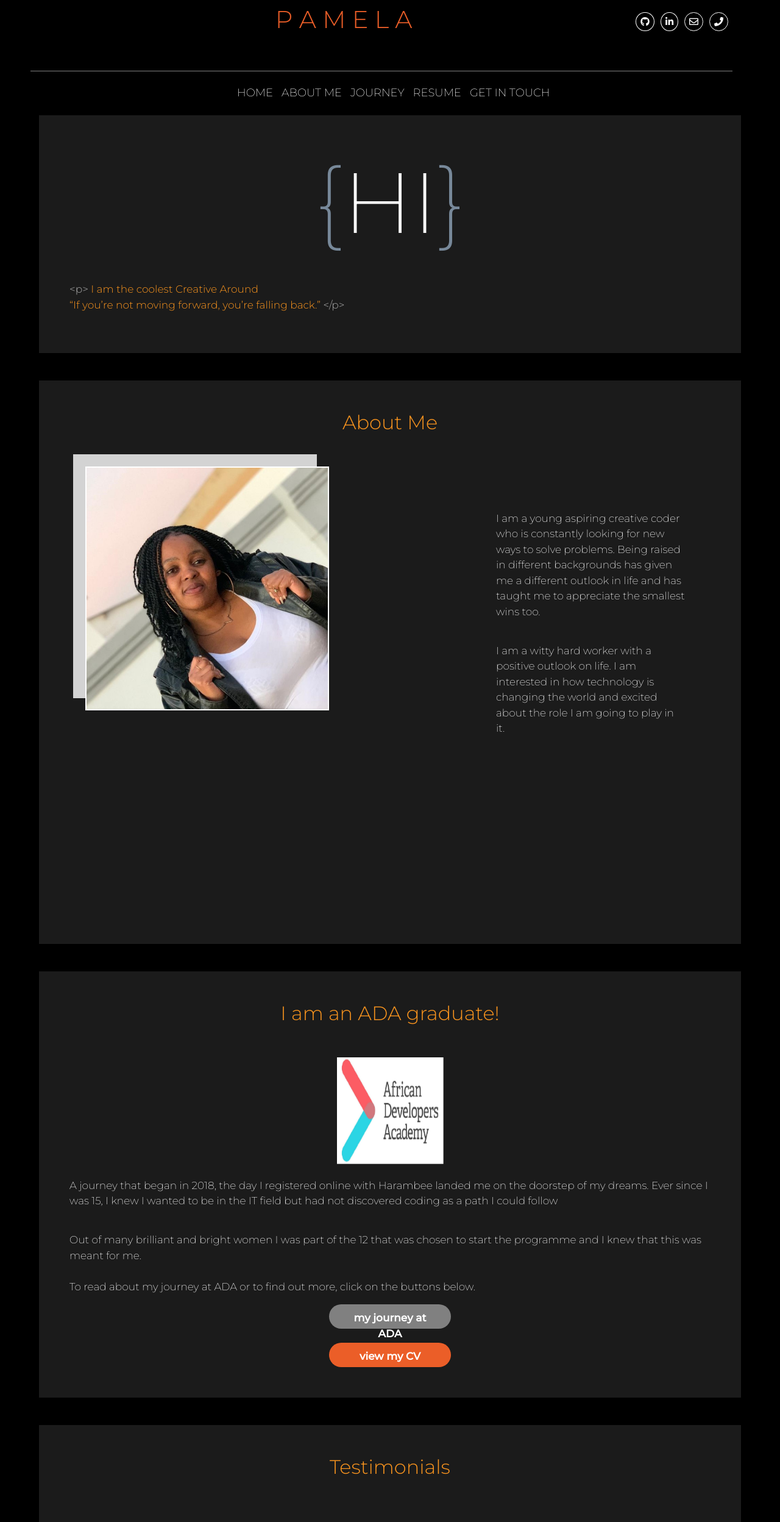
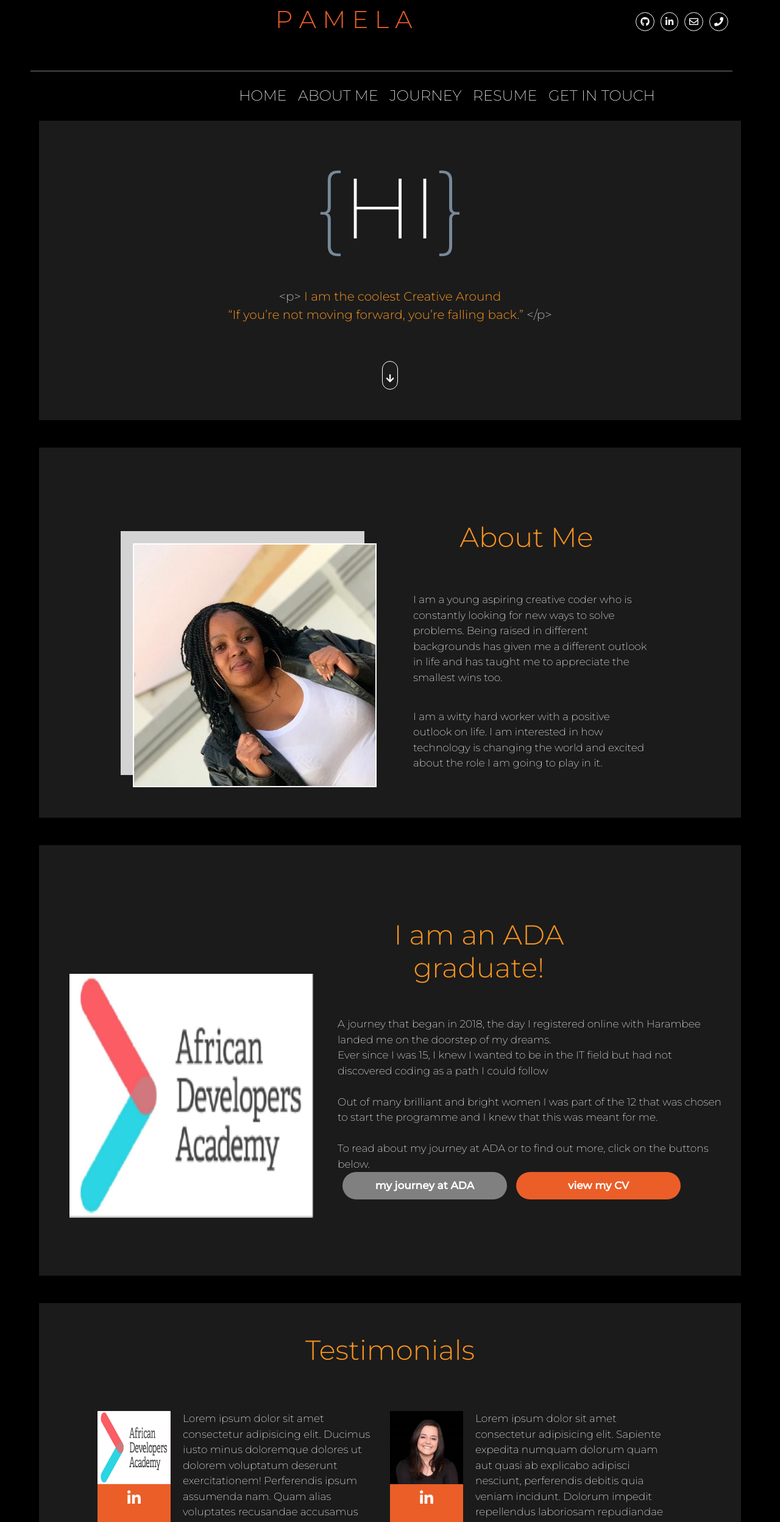
Before and after one commit to Pamela-N/Pammi-Portfolio, a plain HTML site: page index.html in a window 1280 px wide. Shown: the part 60-2556 px from the top of the page at 61% size. Drawn offline with nearby package versions, Linux system fonts and the light colour scheme.

Commit message:
homepage done

```diff
--- a/css/PortfolioStyles.css
+++ b/css/PortfolioStyles.css
@@ -20,7 +20,7 @@ body{
 
 .icon{
     border: 1.5px solid white;
-    border-radius: 50%;
+    border-radius: 50px;
     float: left;
     margin-top: 10px;
     margin-left: 10px;
@@ -142,6 +142,14 @@ button{
     /* margin-top: 3px;   */
 }
 
+ .Oraicon{
+     font-size: 25px;
+     margin-top: 10px;
+ }
+
+ #tact{
+     margin-left: 27px;
+ }
 
 
 #name{
@@ -198,23 +206,34 @@ input, textarea{
 }
 
 .moMenu{
+    background-color: black;
+    text-align: center;
+    text-decoration: none;
+    color: white;
+    font-size: 18px;
     width: 100vw;
     height: 100vh;
-    display: none;
+    overflow-y: hidden;
 }
 
-.times{
+.time{
     float: right;
     margin-right: 10px;
 }
 
 .menuOne{
-    display: grid;
-    text-align: center;
+   position: relative;
+   top: 150px;
+
+}
+
+#one{
     text-decoration: none;
     color: white;
-    font-size: 18px;
+    font-size: 25px;
 }
+
+
 
 
 /* --------------------------------------------------------------media queries */
@@ -289,6 +308,7 @@ input, textarea{
  .desktop-only{
      display: inline-block;
      margin-left: 30vw;
+     font-size: 20px ;
 
  }
  a{
@@ -296,32 +316,101 @@ input, textarea{
      text-decoration: none;
      color: white;
      padding: 5px;
+     margin-left: 3px;
      font-size: 1.2em;
      font-weight: 200;
 
  }
 
+ .tagline{
+     text-align: center;
+     font-size: 20px;
+ }
+
+ .arrow{
+    border: 1.5px solid white;
+    border-radius: 50px;
+    font-size: 15px;
+    padding-top: 20px;
+    padding-bottom: 10px;
+    padding-left: 5px;
+    padding-right: 5px;
+    margin-right: 30vw;
+ }
+
  /* body section */
 
+ .about{
+     display: inline-flex;
+ }
+
  #pamela{
-     position: relative;
-     right: 300px;
      width: 400px;
      height: 400px;
  }
 
+ #me{
+     margin-left: 35vw;
+     position: relative;
+     top: 70px;
 
+ }
+ h2{
+     font-size: 45px;
+ }
 
+ button{
+    background-color: #eb5e28;
+    border: none;
+    border-radius: 25px;
+    width: 270px;
+    height: 45px;
+    padding: 10px 20px;
+}
  .pammi{
-     position: relative;
-     left: 700px;
-     bottom: 350px;
-    width: 310px;
-    height: 310px;
+     width: 30vw;
+     margin-left: 60px;
+     margin-top: 80px;
+     padding: 0;
  }
 
  #pammi{
      display: none;
+ }
+
+ #mina{
+    margin-left: 40vw;
+    position: relative;
+    top: 70px;
+    width: 25vw;
+ }
+
+ .graduate{
+     display: inline-flex;
+ }
+
+ .Grad{
+     width: 50vw;
+     margin-top: 70px;
+     margin-left: 40px;
+ }
+
+ .buttonz{
+     display: inline-flex;
+     margin-left: 35vw;
+     width: 50vw;
+     position: relative;
+     bottom: 75px;
+
+ }
+
+ .ADA{
+     margin-right: 15px ;
+ }
+
+ #ADA{
+    width: 400px;
+    height: 400px;
  }
 
  .Testimonials {
@@ -340,6 +429,15 @@ input, textarea{
 
 
 }
+
+#get{
+    width: 40vw;
+    margin-left: 20vw;
+}
+
+input, textarea{
+    width: 50vw;
+}
 }
 
 /* --------------------------------------------------------------Internet Explorer */
--- a/index.html
+++ b/index.html
@@ -13,9 +13,32 @@
     <title>Pamela Ndimande</title>
 </head>
 <body>
+
+    <div class="moMenu">
         <div class="box">
-        <div class="hub icon fab fa-github" id="icons" width="25px" height="25px"></div>
-        <div class="icon fab fa-linkedin-in" id="icons" width="25px" height="25px"></div>
+            <div href="https://github.com/Pamela-N" class="hub icon fab fa-github" id="icons" width="25px" height="25px"></div>
+            <div href="https://www.linkedin.com/in/pamela-ndimande-81030273/" class="icon fab fa-linkedin-in" id="icons" width="25px" height="25px"></div>
+            <div class="icon far fa-envelope" id="icons" width="25px" height="25px"></div>
+            <div class="icon fas fa-phone" id="icons" width="25px" height="25px"></div>
+            <div class="time icon fas fa-times" id="icons" width="25px" height="25px"></div>
+            <br><br>
+            <div class="menuOne">
+                <a id="one" href="index.html">HOME</a>
+                <br>
+                <a id="one" href="">ABOUT ME</a>
+                <br>
+                <a id="one" href="">JOURNEY</a>
+                <br>
+                <a id="one" href="">RESUME</a>
+                <br>
+                <a id="one" href="">GET IN TOUCH</a>
+            </div>
+        </div>
+    </div>
+    <div class="Webber">
+        <div class="box">
+            <div href="https://github.com/Pamela-N" class="hub icon fab fa-github" id="icons" width="25px" height="25px"></div>
+            <div href="https://www.linkedin.com/in/pamela-ndimande-81030273/" class="icon fab fa-linkedin-in" id="icons" width="25px" height="25px"></div>
             <div class="icon far fa-envelope" id="icons" width="25px" height="25px"></div>
             <div class="icon fas fa-phone" id="icons" width="25px" height="25px"></div>
             <div class="bars icon fas fa-bars" id="icons" width="25px" height="25px"></div>
@@ -29,7 +52,6 @@
         <div class="line">
         </div>
         <br>
-    </div>
         <div class="menu desktop-only">
             <a href="index.html">HOME</a>
             <a href="">ABOUT ME</a>
@@ -42,14 +64,19 @@
             <h1 class="curly">{<p class="hi">HI</p>}</h1>
             <br><br>
         <p class="tagline"> <span id="cool">&lt;p&gt;</span> I am the coolest Creative Around <br>“If you’re not moving forward, you’re falling back.” <span id="cool">&lt;/p&gt;</span> </p>
+        <br><br>
+        <div class="desktop-only">
+            <div class="arrow fas fa-arrow-down" id="icons" width="25px" height="25px"></div>
+        </div>
 
 
 
         </div>
         <br><br>
         <div class="block">
-        <h2>About Me</h2>
+            <h2 id="me">About Me</h2>
             <br><br>
+               <div class="about">
                 <img id="pamela" src="Assets/Images/pam3 (2).jpg" alt="profile" width="175px" height="175px">
                 <br><br>
                 <div class="pammi"><p>I am a young aspiring creative coder who is constantly looking for new ways to solve problems.
@@ -59,28 +86,34 @@
                     I am interested in how technology is changing the world and excited about the role I am going to play in it.
                     </p>
                 </div>
+               </div>
             <button id="pammi"><p id="butt">more about me</p></button>
         </div>
         <br><br>
 
         <div class="block">
-        <h2>I am an ADA graduate!</h2>
+            <h2 id="mina">I am an ADA graduate!</h2>
             <br><br>
+            <div class="graduate">
                 <img id="ADA" src="Assets/Images/ADA logo.png" alt="ada" width="175px" height="175px">
             <br><br>
+            <div class="Grad">
                 <p>A journey that began in 2018, the day I registered online with Harambee landed me on the doorstep of my dreams.
+                    <br>
                     Ever since I was 15, I knew I wanted to be in the IT field but had not discovered coding as a path I could follow
+                    <br><br>
+                    Out of many brilliant and bright women I was part of the 12 that was chosen to start the programme and I knew that this was meant for me. <br><br>
+                        To read about my journey at ADA or to find out more, click on the buttons below.
                     </p>
-            <br>
-            <p>Out of many brilliant and bright women I was part of the 12 that was chosen to start the programme and I knew that this was meant for me. <br><br>
-                To read about my journey at ADA or to find out more, click on the buttons below.
+            </div>
+            </div>
 
-            </p>
-
+                <div class="buttonz">
                     <button class="ADA"><p id="butt">my journey at ADA</p></button>
                 <br><br>
 
                 <button><p id="butt">view my CV</p></button>
+                </div>
 
         </div>
         <br><br>
@@ -94,8 +127,9 @@
                         <div>
                             <img class="Orange"  src="Assets/Images/ADA logo.png" alt="" width="120px" height="120px">
                         <div class="Orange OraAda" width="120px" height="120px">
-                        <div class="icon fab fa-linkedin-in" id="icons" width="25px" height="25px"></div>
-                        <p>CONTACT ADA</p>
+                            <div class="Oraicon fab fa-linkedin-in" id="icons" width="60px" height="60px"></div>
+                            <br><br>
+                            <p id="tact">CONTACT <br> ADA</p>
                         </div>
                         </div>
                         <p class="paras" id="adapara">Lorem ipsum dolor sit amet consectetur adipisicing elit. Ducimus iusto minus doloremque dolores ut dolorem voluptatum deserunt exercitationem! Perferendis ipsum assumenda nam. Quam alias voluptates recusandae accusamus incidunt quis.<br><span id="name">-ADA</span></p>
@@ -106,8 +140,9 @@
                         <div>
                             <img class="Orange"  src="Assets/Images/laura.jpg" alt="" width="120px" height="120px">
                         <div class="Orange OraLau" width="120px" height="120px">
-                        <div class="icon fab fa-linkedin-in" id="icons" width="25px" height="25px"></div>
-                        <p>CONTACT LAURA</p>
+                            <div class="Oraicon fab fa-linkedin-in" id="icons" width="60px" height="60px"></div>
+                            <br><br>
+                            <p id="tact">CONTACT LAURA</p>
                         </div>
                         </div>
                         <p class="paras" id="Laupara">Lorem ipsum dolor sit amet consectetur adipisicing elit. Quam et error ratione ad blanditiis! Nemo voluptatem mollitia animi blanditiis, nulla culpa iusto necessitatibus molestiae non rerum nam consequuntur, voluptatibus doloribus. <br> <span id="name">-Laura Seal</span</p>
@@ -120,8 +155,9 @@
                         <div>
                             <img class="Orange"  src="Assets/Images/andy.jpg" alt="" width="120px" height="120px">
                         <div class="Orange OraAnd" width="120px" height="120px">
-                        <div class="icon fab fa-linkedin-in" id="icons" width="25px" height="25px"></div>
-                        <p>CONTACT ANDREA</p>
+                            <div class="Oraicon fab fa-linkedin-in" id="icons" width="60px" height="60px"></div>
+                            <br><br>
+                            <p id="tact">CONTACT ANDREA</p>
                         </div>
                         </div>
                         <p class="paras" id="Andpara">Lorem ipsum dolor sit amet consectetur adipisicing elit. Sapiente expedita numquam dolorum quam aut quasi ab explicabo adipisci nesciunt, perferendis debitis quia veniam incidunt. Dolorum impedit repellendus laboriosam repudiandae id.  <br><span id="name">-Andrea Hayes</span></p>
@@ -132,8 +168,9 @@
                       <div>
                         <img src="Assets/Images/kate.jpg" alt="" class="Orange" width="120px" height="120px">
                         <div class="Orange OraAnd" width="120px" height="120px">
-                        <div class="icon fab fa-linkedin-in" id="icons" width="25px" height="25px"></div>
-                        <p>CONTACT KATE</p>
+                            <div class="Oraicon fab fa-linkedin-in" id="icons" width="60px" height="60px"></div>
+                            <br><br>
+                            <p id="tact">CONTACT <br>  KATE</p>
                         </div>
                       </div>
                         <p class="paras" id="Katpara">Lorem ipsum dolor sit amet consectetur adipisicing elit. Sapiente expedita numquam dolorum quam aut quasi ab explicabo adipisci nesciunt, perferendis debitis quia veniam incidunt. Dolorum impedit repellendus laboriosam repudiandae id. <br><span id="name">-Kate Marsay</span></p>
@@ -144,7 +181,9 @@
         </div>
             <br><br>
             <div class="block">
-            <p id="get">Get in touch with me by sending a message with your contact details and with what you had in mind <br> and I will respond as soon as I can.</p>
+                <h2>Get In Touch!</h2>
+                <br><br>
+                <p id="get">Get in touch with me by sending a message with your contact details and with what you had in mind  and I will respond as soon as I can.</p>
                 <br>
                 <form action="submit" id="getBack">
                     <input type="text" placeholder="your name">
@@ -162,34 +201,16 @@
 
             <footer>
                 <div class="boxTwo">
-                <div class="hub iconf fab fa-github" id="icons" width="25px" height="25px"></div>
-        <div class="iconf fab fa-linkedin-in" id="icons" width="25px" height="25px"></div>
+                    <div href="https://github.com/Pamela-N" class="hub iconf fab fa-github" id="icons" width="25px" height="25px"></div>
+            <div href="https://www.linkedin.com/in/pamela-ndimande-81030273/" class="iconf fab fa-linkedin-in" id="icons" width="25px" height="25px"></div>
             <div class="iconf far fa-envelope" id="icons" width="25px" height="25px"></div>
             <div class="iconf fas fa-phone" id="icons" width="25px" height="25px"></div>
             <br>
             <p class="copy">copyright 2020, made by <span id="full">Pamela Ndimande</span></p>
                 </div>
             </footer>
-
-        <div class="moMenu">
-            <div class="box">
-                <div class="hub icon fab fa-github" id="icons" width="25px" height="25px"></div>
-                <div class="icon fab fa-linkedin-in" id="icons" width="25px" height="25px"></div>
-                <div class="icon far fa-envelope" id="icons" width="25px" height="25px"></div>
-                <div class="icon fas fa-phone" id="icons" width="25px" height="25px"></div>
-                <div class="time icon fas fa-times" id="icons" width="25px" height="25px"></div>
-                <br>
-                <div class="menuOne">
-                    <a id="one" href="index.html">HOME</a>
-                    <a id="one" href="">ABOUT ME</a>
-                    <a id="one" href="">JOURNEY</a>
-                    <a id="one" href="">RESUME</a>
-                    <a id="one" href="">GET IN TOUCH</a>
     </div>
 </div>
-
-
-
 
 
     <script src="js/PortfolioScript.js"></script>
--- a/js/PortfolioScript.js
+++ b/js/PortfolioScript.js
@@ -0,0 +1,18 @@
+const bars = document.querySelector('.bars');
+const MoMenu = document.querySelector('.moMenu');
+const vala = document.querySelector('.time');
+const website = document.querySelector('.Webber');
+
+MoMenu.style.display = 'none'
+
+bars.addEventListener('click', () =>{
+    MoMenu.style.display = 'block';
+    website.style.display = 'none';
+
+
+});
+
+vala.addEventListener('click',()=>{
+    MoMenu.style.display = 'none';
+    website.style.display = 'block';
+});
```
Lines whose indentation alone changed are shown as unchanged.
